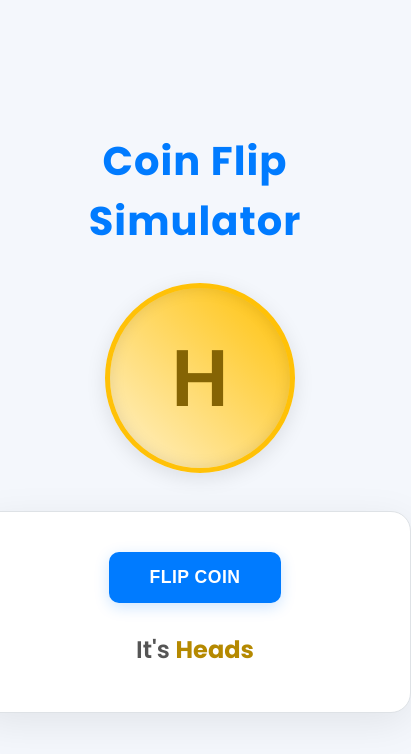
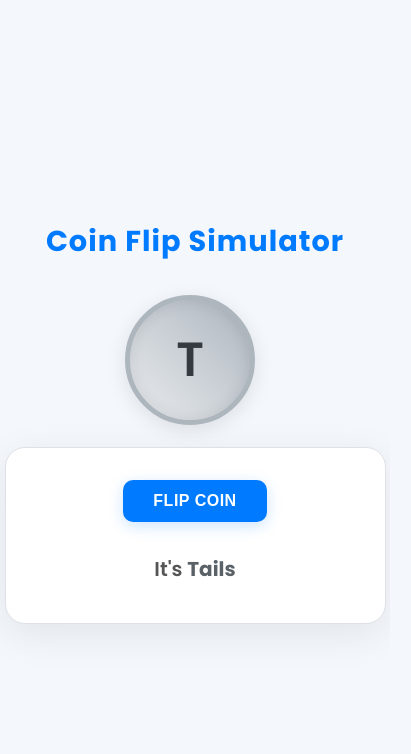
Before and after one commit to balaram1217/Coin, a plain HTML site: page index.html in a window 390 px wide. Both pictures are taken after a click on the button "FLIP COIN". Shown: the whole page, 411 px wide, since content can reach past the window. Drawn offline with Linux system fonts and the light colour scheme.

Commit message:
index.html

```diff
--- a/index.html
+++ b/index.html
@@ -141,6 +141,52 @@
             font-weight: 600;
         }
 
+        /* Responsive styles for mobile devices */
+        @media (max-width: 768px) {
+            .header h1 {
+                font-size: 2rem;
+            }
+
+            .coin-container {
+                width: 150px;
+                height: 150px;
+                margin-bottom: 2rem;
+            }
+
+            .face {
+                font-size: 4rem;
+            }
+
+            .controls {
+                padding: 2rem;
+                max-width: 90%;
+            }
+
+            #flipButton {
+                padding: 12px 30px;
+                font-size: 1rem;
+            }
+
+            #result-container {
+                font-size: 1.25rem;
+            }
+        }
+
+        @media (max-width: 480px) {
+            .header h1 {
+                font-size: 1.8rem;
+            }
+
+            .coin-container {
+                width: 120px;
+                height: 120px;
+            }
+
+             .face {
+                font-size: 3rem;
+            }
+        }
+
     </style>
 </head>
 <body>
@@ -172,7 +218,6 @@
             const coinFlipSound = document.getElementById('coinFlipSound');
 
             let rotationAngle = 0;
-            let isFirstFlip = true;
 
             flipButton.addEventListener('click', () => {
                 flipButton.disabled = true;
@@ -182,16 +227,10 @@
 
                 resultText.textContent = '';
 
-                let result;
+                const result = Math.random() < 0.5 ? 'heads' : 'tails';
 
-                if (isFirstFlip) {
-                    result = 'heads';
-                    isFirstFlip = false;
-                } else {
-                    result = Math.random() < 0.5 ? 'heads' : 'tails';
-                }
-
-                rotationAngle += 1800;
+                // Add at least 5 full rotations, and then land on the correct side
+                rotationAngle += (360 * 5);
                 if (result === 'tails') {
                     if ((rotationAngle / 180) % 2 === 0) {
                         rotationAngle += 180;
```
